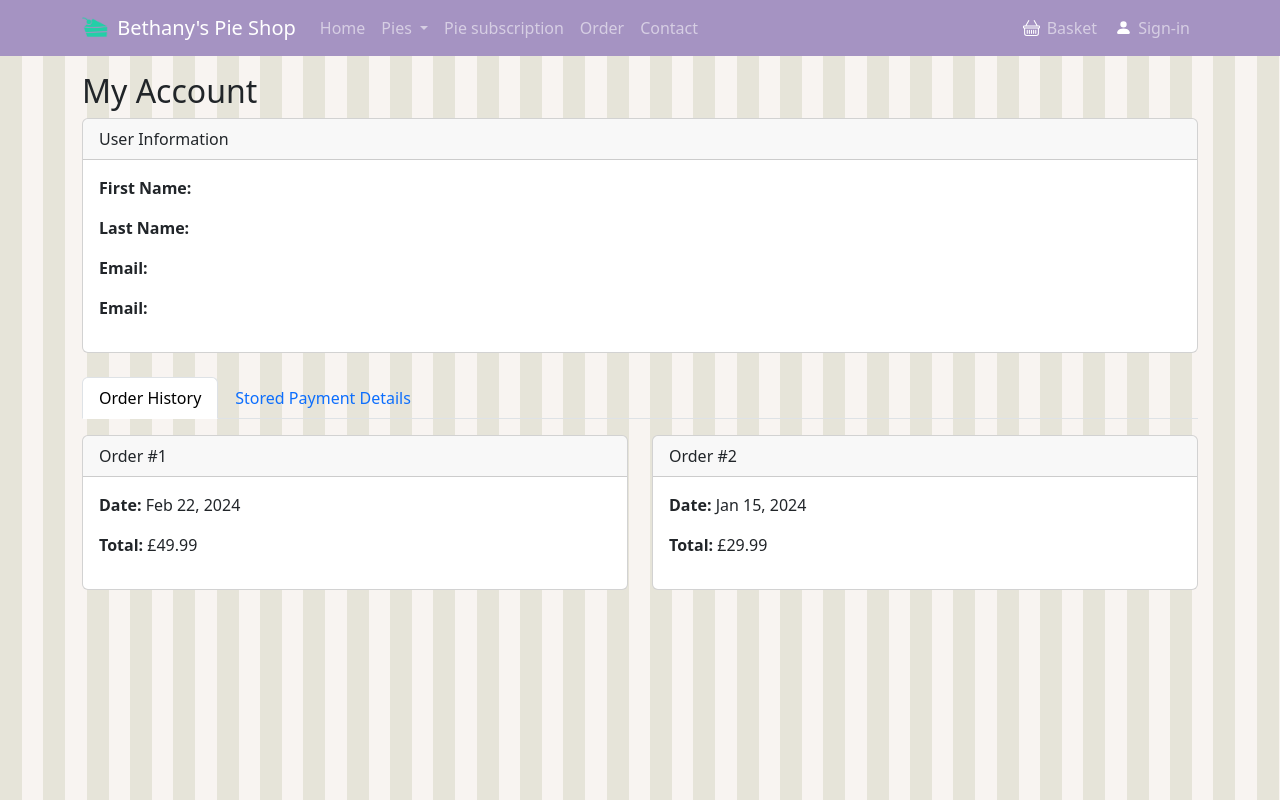
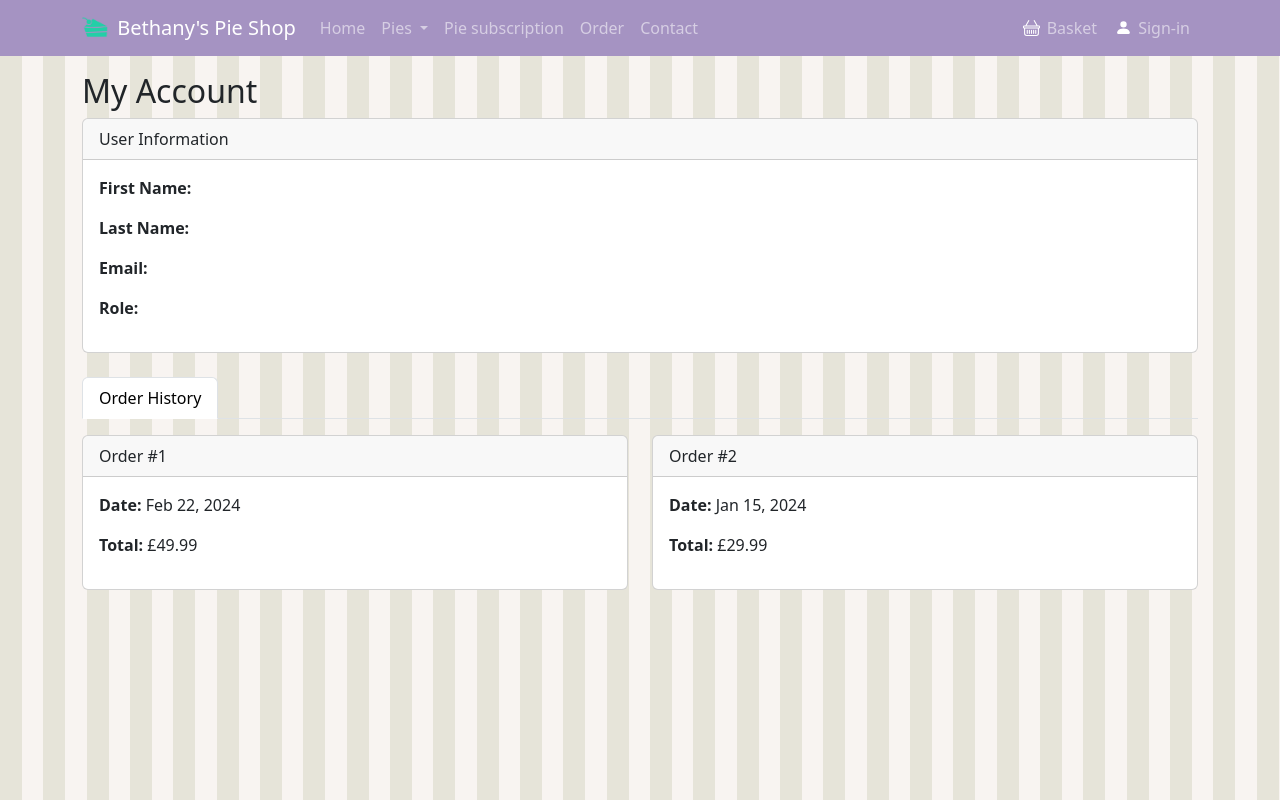
Before and after one commit to Covac45/bethanys-pie-shop, an Angular app: page /myaccount in a window 1280 px wide. Built offline with nearby package versions, Linux system fonts and the light colour scheme.

Commit message:
Updated my account component to include the role of the individual, and remove a nav tab for payment details (not yet implemented).

```diff
--- a/src/app/myaccount/myaccount.component.html
+++ b/src/app/myaccount/myaccount.component.html
@@ -5,10 +5,10 @@
     <div class="card mb-4">
       <div class="card-header">User Information</div>
       <div class="card-body">
-        <p><strong>First Name:</strong> {{ user?.firstName }}</p>
-        <p><strong>Last Name:</strong> {{ user?.lastName }}</p>
-        <p><strong>Email:</strong> {{ user?.username }}</p>
-        <p><strong>Email:</strong> {{ user?.username }}</p>
+        <p><strong>First Name:</strong> {{ user.firstName }}</p>
+        <p><strong>Last Name:</strong> {{ user.lastName }}</p>
+        <p><strong>Email:</strong> {{ user.username }}</p>
+        <p><strong>Role:</strong> {{ user.role }}</p>
       </div>
     </div>
 
@@ -16,9 +16,6 @@
     <ul class="nav nav-tabs" id="accountTabs">
       <li class="nav-item">
         <a class="nav-link active" data-bs-toggle="tab" href="#orders">Order History</a>
-      </li>
-      <li class="nav-item">
-        <a class="nav-link" data-bs-toggle="tab" href="#payments">Stored Payment Details</a>
       </li>
     </ul>
 
```
